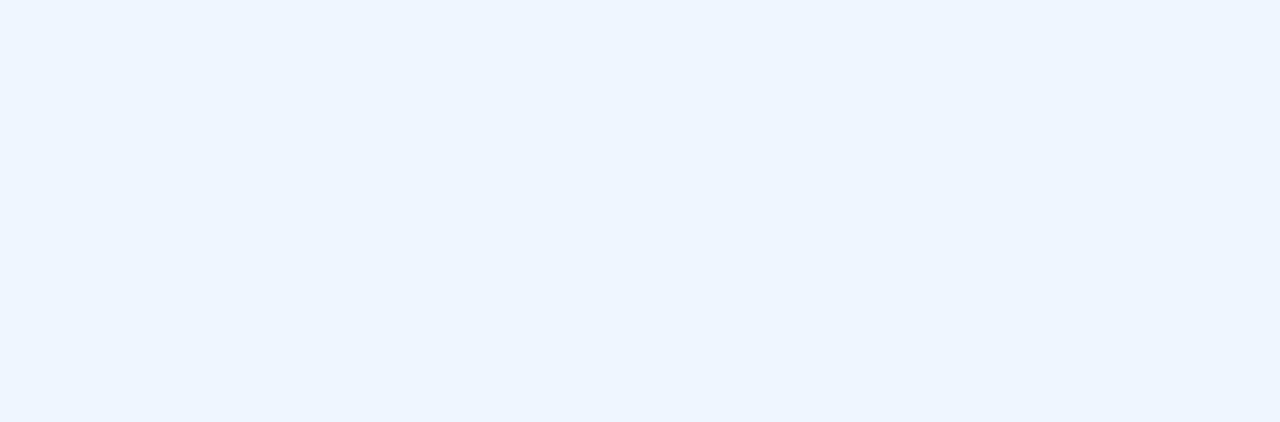
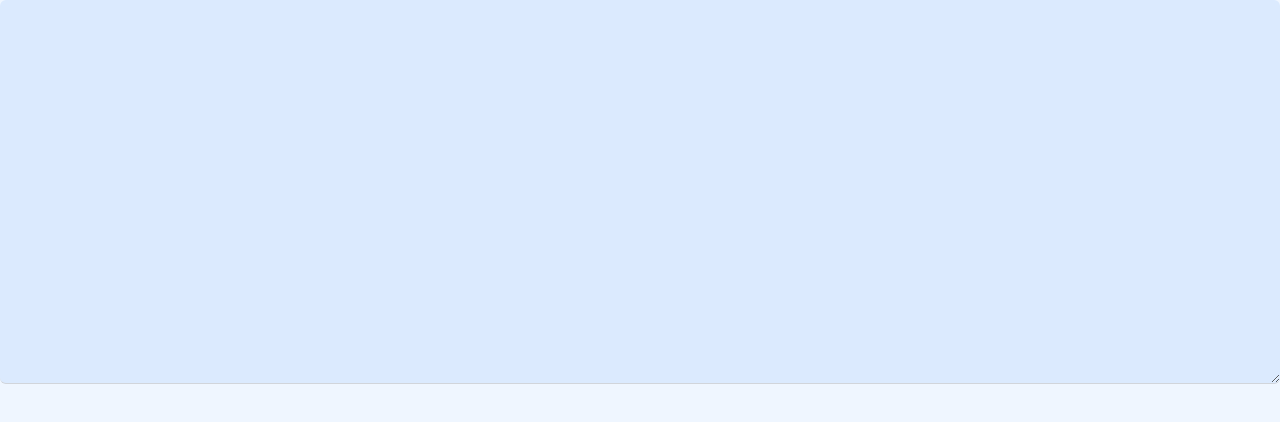
Before and after one commit to DronePT/onboarding-training, a React (Vite) app: page / in a window 1280 px wide. Shown: the top 422 px of the page. Built offline with nearby package versions, Linux system fonts and the light colour scheme.

Commit message:
:sparkles: Add a preview markdown page.

```diff
--- /dev/null
+++ b/src/modules/Training/pages/PreviewPage/PreviewPage.tsx
@@ -0,0 +1,21 @@
+import { useState } from 'react';
+import { TrainingContent } from '../../components';
+
+export const PreviewPage = (): JSX.Element => {
+  const [content, setContent] = useState<string>('');
+
+  return (
+    <div>
+      <div className=''>
+        <textarea
+          className='w-full h-96 bg-blue-100 border-b border-b-gray-300 rounded-md p-4'
+          value={content}
+          onChange={(e) => setContent(e.target.value)}
+        />
+      </div>
+      <div className='p-4'>
+        <TrainingContent content={content} />
+      </div>
+    </div>
+  );
+};
--- /dev/null
+++ b/src/modules/Training/pages/PreviewPage/index.ts
@@ -0,0 +1 @@
+export * from './PreviewPage';
--- a/src/modules/Training/pages/index.ts
+++ b/src/modules/Training/pages/index.ts
@@ -1 +1,2 @@
+export * from './PreviewPage';
 export * from './ViewTrainingPage';
```
